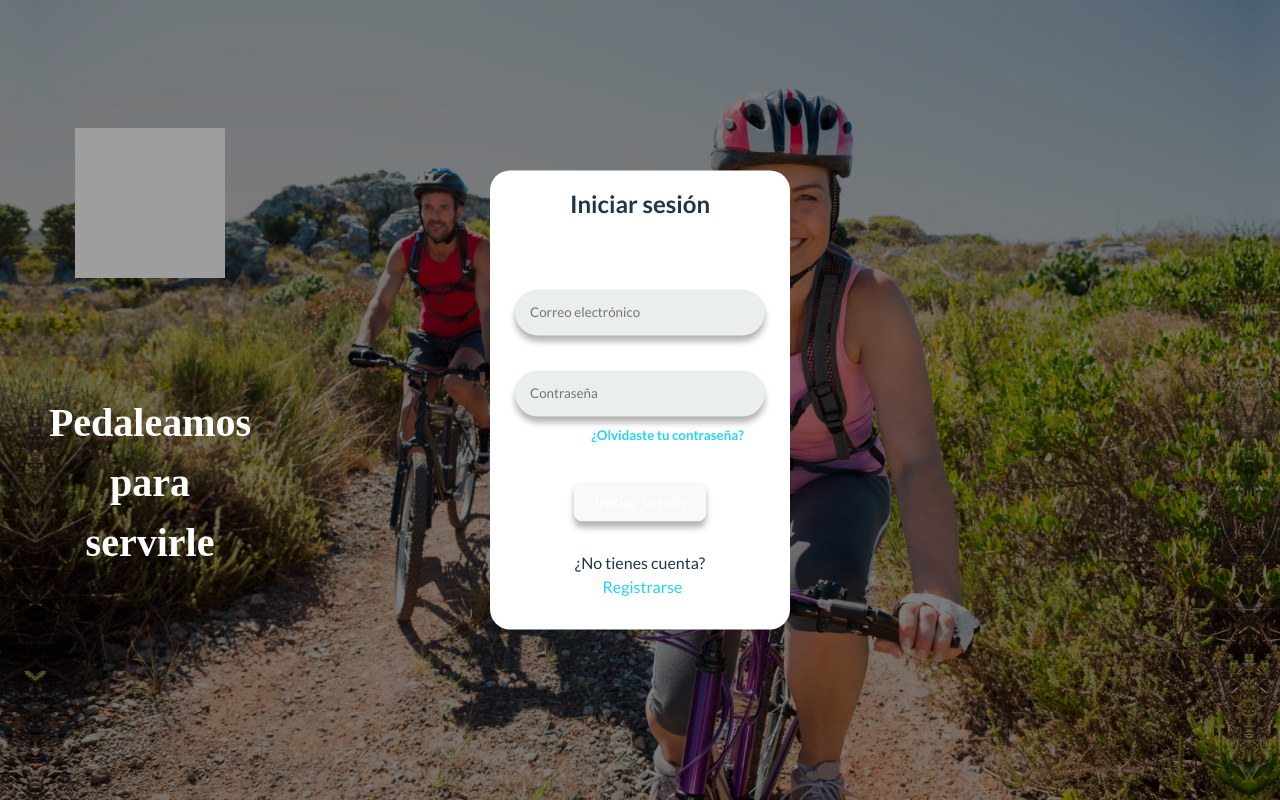
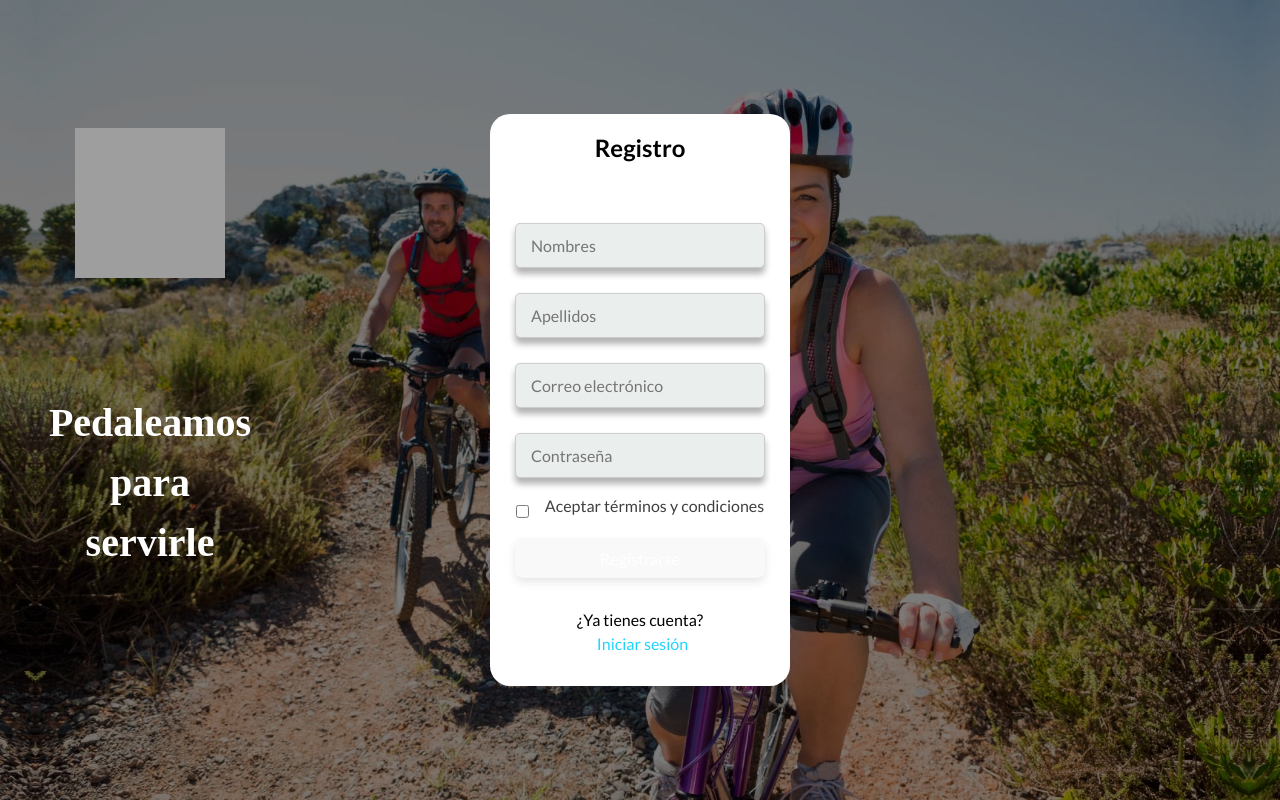
Before and after one commit to YuranyRivera/bike_store, a React (Vite) app in the folder Frontend/: page / in a window 1280 px wide. Built offline with nearby package versions, Linux system fonts and the light colour scheme; grey boxes are pictures that could not be loaded.

Commit message:
formularios

```diff
--- a/Frontend/src/assets/components/Inicio/Inicio.jsx
+++ b/Frontend/src/assets/components/Inicio/Inicio.jsx
@@ -1,11 +1,54 @@
-import React from 'react';
-import "../Inicio/inicio.css"
-import "..//../img/logoredondeado.png"
+import React, { useState } from 'react';
+import '../Inicio/inicio.css';
+import '..//../img/logoredondeado.png';
 
 function Inicio() {
+  const [email, setEmail] = useState('');
+  const [password, setPassword] = useState('');
+  const [errors, setErrors] = useState({});
+
+  const handleInputChange = (e) => {
+    const { name, value } = e.target;
+    if (name === 'email') {
+      setEmail(value);
+    } else if (name === 'password') {
+      setPassword(value);
+    }
+  };
+
+  const handleSubmit = (e) => {
+    e.preventDefault();
+    const validationErrors = validateForm();
+    if (Object.keys(validationErrors).length === 0) {
+      // Aquí puedes enviar el formulario o realizar cualquier acción adicional
+      console.log('Formulario válido, enviar datos:', { email, password });
+    } else {
+      setErrors(validationErrors);
+    }
+  };
+
+  const validateForm = () => {
+    const errors = {};
+    if (!email.trim()) {
+      errors.email = 'El correo electrónico es requerido';
+    } else if (!isValidEmail(email)) {
+      errors.email = 'El correo electrónico no es válido';
+    }
+    if (!password.trim()) {
+      errors.password = 'La contraseña es requerida';
+    } else if (password.trim().length < 8) {
+      errors.password = 'La contraseña debe tener al menos 8 caracteres';
+    }
+    return errors;
+  };
+
+  const isValidEmail = (email) => {
+    // Expresión regular para validar el formato del correo electrónico
+    const emailRegex = /^[a-zA-Z0-9._%+-]+@[a-zA-Z0-9.-]+\.[a-zA-Z]{2,}$/;
+    return emailRegex.test(email);
+  };
+
   return (
-
-
     <main>
       <aside className="columna">
         <img className="imgrd" src="../IMG/logoredondeado.png" alt="" />
@@ -15,17 +58,31 @@ function Inicio() {
       </aside>
 
       <div className="upper-form">
-        <form action="" className="formulario">
+        <form onSubmit={handleSubmit} className="formulario">
           <h2>Iniciar sesión</h2>
-            <input className='monda' type="text" placeholder="Correo electrónico" />
-            <input className='monda' type="password" placeholder="Contraseña" />
+          <input
+            className={`monda ${errors.email ? 'error-field' : ''}`}
+            type="text"
+            name="email"
+            value={email}
+            placeholder="Correo electrónico"
+            onChange={handleInputChange}
+          />
+          {errors.email && <span className="error">{errors.email}</span>}
+          <input
+            className='monda'
+            type="password"
+            name="password"
+            value={password}
+            placeholder="Contraseña"
+            onChange={handleInputChange}
+          />
+          {errors.password && <span className="error">{errors.password}</span>}
           <a href="../HTML/olvidocontra.html" className="recuperar">
             <h5>¿Olvidaste tu contraseña?</h5>
           </a>
           <div className="btn">
-                <a href="home.html">
-                    <button type="button">Iniciar sesión</button>
-                </a>
+            <button type="submit">Iniciar sesión</button>
           </div>
           <div className="bottom-form">
             <div className="no-acount">¿No tienes cuenta?</div>
@@ -34,8 +91,6 @@ function Inicio() {
         </form>
       </div>
     </main>
-
-
   );
 }
 
--- a/Frontend/src/assets/components/Inicio/inicio.css
+++ b/Frontend/src/assets/components/Inicio/inicio.css
@@ -33,6 +33,7 @@ body {
 h2 {
     margin: 1rem 0 2rem 0;
     text-align: center;
+    color: black;
 }
 
 label {
@@ -42,33 +43,51 @@ label {
 
 .monda {
     display: flex;
-    border-radius: 50px;
-    border-style: none;
+    border-radius: 5px;
+    border: 1px solid #ccc;
     outline: none;
-    margin-top: 35px;
-    padding: 15px;
+    margin-top: 20px;
+    padding: 12px 15px;
     width: 250px;
-    background-color: #eaeeed;
-    box-shadow: 0px 6px 6px rgba(0, 0, 0, 0.3);
+    background-color: #f9f9f9;
+    color: #333;
+    font-size: 16px;
+    box-shadow: 0px 4px 8px rgba(0, 0, 0, 0.1);
+    transition: border-color 0.3s, box-shadow 0.3s;
 }
 
-.input:focus {
-    opacity: 0.7;
+.monda:focus {
+    border-color: #21d4fd;
+    box-shadow: 0px 4px 8px rgba(33, 212, 253, 0.5);
 }
 
 button {
     padding: 12px 48px;
-    border-radius: 50px;
+    border-radius: 8px;
     color: white;
-    margin-top: 35px;
+    margin-top: 20px;
     cursor: pointer;
     outline: none;
     border-width: 0;
     background-color: #0038fe;
     font-weight: 600;
-    width: 100%;
-    box-shadow: 0px 6px 6px rgba(0, 0, 0, 0.3);
+    font-size: 16px;
+    width: 250px;
+    box-shadow: 0px 4px 8px rgba(0, 0, 0, 0.1);
+    transition: background-color 0.3s, box-shadow 0.3s;
 }
+
+button:hover {
+    background-color: #002ebe;
+}
+
+@media (max-width: 648px) {
+    .monda, button {
+        width: 100%;
+    }
+}
+
+
 
 .forma {
     display: flex;
@@ -119,7 +138,7 @@ button {
 }
 
 .texto {
-    color: white;
+    color: rgb(0, 0, 0);
     font-size: 40px;
     font-family: "";
     margin-block-end: 100px;
@@ -148,6 +167,17 @@ button {
     margin-top: 10px;
 }
 
+.error {
+    color: rgba(250, 5, 5, 0.726);
+    font-size: 14px;
+  }
+
+  /* Estilo opcional para resaltar el campo con error */
+  .error-field {
+    border: 1px solid red;
+  }
+
+
 @media (max-width: 648px) {
     .columna {
       display: none;
--- a/Frontend/src/assets/components/Registro/Registro.jsx
+++ b/Frontend/src/assets/components/Registro/Registro.jsx
@@ -1,9 +1,71 @@
-import React from 'react';
-import "../Registro/registro.css"
+import React, { useState } from 'react';
+import "../Registro/registro.css";
 
 function Registro() {
+    const [nombres, setNombres] = useState('');
+    const [apellidos, setApellidos] = useState('');
+    const [email, setEmail] = useState('');
+    const [password, setPassword] = useState('');
+    const [aceptarTerminos, setAceptarTerminos] = useState(false);
+    const [errors, setErrors] = useState({});
+
+    const handleInputChange = (e) => {
+        const { name, value } = e.target;
+        if (name === 'nombres') {
+            setNombres(value);
+        } else if (name === 'apellidos') {
+            setApellidos(value);
+        } else if (name === 'email') {
+            setEmail(value);
+        } else if (name === 'password') {
+            setPassword(value);
+        } else if (name === 'aceptarTerminos') {
+            setAceptarTerminos(!aceptarTerminos);
+        }
+    };
+
+    const handleSubmit = (e) => {
+        e.preventDefault();
+        const validationErrors = validateForm();
+        if (Object.keys(validationErrors).length === 0) {
+            // Aquí puedes enviar el formulario o realizar cualquier acción adicional
+            console.log('Formulario válido, enviar datos:', { nombres, apellidos, email, password, aceptarTerminos });
+        } else {
+            setErrors(validationErrors);
+        }
+    };
+
+    const validateForm = () => {
+        const errors = {};
+        if (!nombres.trim()) {
+            errors.nombres = 'El nombre es requerido';
+        }
+        if (!apellidos.trim()) {
+            errors.apellidos = 'Los apellidos son requeridos';
+        }
+        if (!email.trim()) {
+            errors.email = 'El correo electrónico es requerido';
+        } else if (!isValidEmail(email)) {
+            errors.email = 'El correo electrónico no es válido';
+        }
+        if (!password.trim()) {
+            errors.password = 'La contraseña es requerida';
+        } else if (password.trim().length < 8) {
+            errors.password = 'La contraseña debe tener al menos 8 caracteres';
+        }
+        if (!aceptarTerminos) {
+            errors.aceptarTerminos = 'Debes aceptar los términos y condiciones';
+        }
+        return errors;
+    };
+
+    const isValidEmail = (email) => {
+        const emailRegex = /^[a-zA-Z0-9._%+-]+@[a-zA-Z0-9.-]+\.[a-zA-Z]{2,}$/;
+        return emailRegex.test(email);
+    };
+
     return (
-        <>
+        <main>
             <aside className="columna">
                 <img className="imgrd" src="../IMG/logoredondeado.png" alt="" />
                 <div className="forma">
@@ -12,20 +74,67 @@ function Registro() {
             </aside>
 
             <div className="upper-form">
-                <form action="" className="formulario">
+                <form onSubmit={handleSubmit} className="formulario">
                     <h2 className="clas">Registro</h2>
 
-                    <input className='monda' type="text" placeholder="Nombres" />
-                    <input className='monda' type="text" placeholder="Apellidos" />
+                    <input
+                        className={`campo ${errors.nombres ? 'error-field' : ''}`}
+                        type="text"
+                        name="nombres"
+                        value={nombres}
+                        placeholder="Nombres"
+                        onChange={handleInputChange}
+                        autocomplete="off"
+                    />
+                    {errors.nombres && <span className="error">{errors.nombres}</span>}
 
-                    <input type="text" placeholder="Correo electrónico" />
-                    <input type="text" placeholder="Contraseña" />
+                    <input
+                        className={`campo ${errors.apellidos ? 'error-field' : ''}`}
+                        type="text"
+                        name="apellidos"
+                        value={apellidos}
+                        placeholder="Apellidos"
+                        onChange={handleInputChange}
+                        autocomplete="off"
+                    />
+                    {errors.apellidos && <span className="error">{errors.apellidos}</span>}
+
+                    <input
+                        className={`campo ${errors.email ? 'error-field' : ''}`}
+                        type="text"
+                        name="email"
+                        value={email}
+                        placeholder="Correo electrónico"
+                        onChange={handleInputChange}
+                        autocomplete="off"
+                    />
+                    {errors.email && <span className="error">{errors.email}</span>}
+
+                    <input
+                        className={`campo ${errors.password ? 'error-field' : ''}`}
+                        type="password"
+                        name="password"
+                        value={password}
+                        placeholder="Contraseña"
+                        onChange={handleInputChange}
+                    />
+                    {errors.password && <span className="error">{errors.password}</span>}
+
                     <div className="ordenar2">
-                        <input type="checkbox" id="condiciones" />
-                        <small className="terminos">Aceptar términos y condiciones</small>
+                        <input
+                            className={`checkbox ${errors.aceptarTerminos ? 'error-field' : ''}`}
+                            type="checkbox"
+                            id="aceptarTerminos"
+                            name="aceptarTerminos"
+                            checked={aceptarTerminos}
+                            onChange={handleInputChange}
+                        />
+                        <label htmlFor="aceptarTerminos">Aceptar términos y condiciones</label>
                     </div>
+                    {errors.aceptarTerminos && <span className="error">{errors.aceptarTerminos}</span>}
+
                     <div className="btn">
-                        <a href="inicio.html"><button type="button">Registrarse</button></a>
+                        <button type="submit">Registrarse</button>
                     </div>
                     <div className="bottom-form">
                         <div className="no-acount">¿Ya tienes cuenta?</div>
@@ -33,7 +142,7 @@ function Registro() {
                     </div>
                 </form>
             </div>
-        </>
+        </main>
     );
 }
 
--- a/Frontend/src/assets/components/Registro/registro.css
+++ b/Frontend/src/assets/components/Registro/registro.css
@@ -11,16 +11,12 @@
 body {
     background-image: url(../../img/inicio.png);
     background-repeat: no-repeat;
-    /**  background-position: 50px 25px;
-    background-position: 20% 10%;
-    background-position: left top;
-    background-position: left center;**/
     background-position: center center;
     height: 100vh;
     background-size: cover;
 }
 
-main{
+main {
     position: absolute;
     top: 0;
     left: 0;
@@ -28,6 +24,7 @@ main{
     height: 100%;
     background-color: #00000080; /* Color de fondo con transparencia */
 }
+
 h2 {
     margin: 1rem 0 2rem 0;
     text-align: center;
@@ -36,36 +33,52 @@ h2 {
 label {
     padding-left: 16px;
     opacity: 0.75;
+    color: black;
 }
 
-.monda {
+.campo {
     display: flex;
-    border-radius: 50px;
-    border-style: none;
+    border-radius: 5px;
+    border: 1px solid #ccc;
     outline: none;
-    margin-top: 35px;
-    padding: 15px;
+    margin-top: 25px;
+    padding: 12px 15px;
     width: 250px;
     background-color: #eaeeed;
+    color: #333;
+    font-size: 16px;
     box-shadow: 0px 6px 6px rgba(0, 0, 0, 0.3);
 }
 
-input:focus {
-    opacity: 0.7;
+.campo:not(:placeholder-shown) {
+    background-color: #fff; /* Cambiar a blanco cuando hay un valor ingresado */
 }
 
-button {
-    padding: 12px 48px;
-    border-radius: 50px;
-    color: white;
-    margin-top: 35px;
-    cursor: pointer;
-    outline: none;
-    border-width: 0;
-    background-color: #0038fe;
-    font-weight: 600;
-    width: 100%;
-    box-shadow: 0px 6px 6px rgba(0, 0, 0, 0.3);
+@media (max-width: 648px) {
+    .campo,
+    button {
+        width: 100%;
+    }
+
+    .formulario {
+        max-width: 100%;
+        width: 270px;
+        padding: 20px;
+        left: 10%; /* Ajuste del valor de left */
+    }
+
+    .campo {
+        max-width: 100%;
+        width: 270px;
+        margin-top: 25px;
+    }
+
+    .ordenar2 {
+        max-width: 100%;
+        width: 270%;
+        font-size: 15px;
+        margin-left: 6%;
+    }
 }
 
 .forma {
@@ -73,10 +86,8 @@ button {
     flex-direction: column;
 }
 
-
 .columna {
     height: 100vh;
-
     width: 300px;
     display: flex;
     justify-content: space-around;
@@ -102,14 +113,11 @@ button {
     align-items: center;
     flex-direction: column;
     justify-content: center;
-    width: 300px;
-    /* Ancho fijo */
-    height: auto;
-    /* Altura adaptable al contenido */
+    width: 300px; /* Ancho fijo */
+    height: auto; /* Altura adaptable al contenido */
     background-color: white;
     border-radius: 20px;
-    position: fixed;
-    /* Cambiar de posición absoluta a fija */
+    position: fixed; /* Cambiar de posición absoluta a fija */
     top: 50%;
     left: 50%;
     transform: translate(-50%, -50%);
@@ -151,13 +159,11 @@ button {
     align-items: center;
     padding-right: 86%;
     margin-top: 20px;
-
 }
-
 
 #popo {
     width: 120px;
-    margin: 5px
+    margin: 5px;
 }
 
 #condiciones {
@@ -169,38 +175,13 @@ button {
     display: flex;
     align-items: flex-end;
     height: 40px;
-
 }
 
-.terminos{
+.terminos {
     margin-left: 10px;
+    color: black;
 }
 
-@media (max-width:648px){
-    .columna{
-        display: none;
-    }
-
-    .formulario {
-        max-width: 100%;
-        width: 270px;
-        padding: 20px;
-
-    }
-
-    .monda {
-        max-width: 100%;
-        width: 270px;
-        margin-top: 25px;
-
-    }
-
-    .ordenar2 {
-        max-width: 100%;
-        width: 270%;
-        font-size: 15px;
-        margin-left: 6%;
-    }
-
-
+.no-acount {
+    color: black;
 }
--- a/Frontend/src/main.jsx
+++ b/Frontend/src/main.jsx
@@ -8,6 +8,6 @@ import Registro from './assets/components/Registro/Registro.jsx'
 
 ReactDOM.createRoot(document.getElementById('root')).render(
   <React.StrictMode>
-    <Inicio/>
+    <Registro/>
   </React.StrictMode>,
 )
```
Lines whose indentation alone changed are shown as unchanged.
